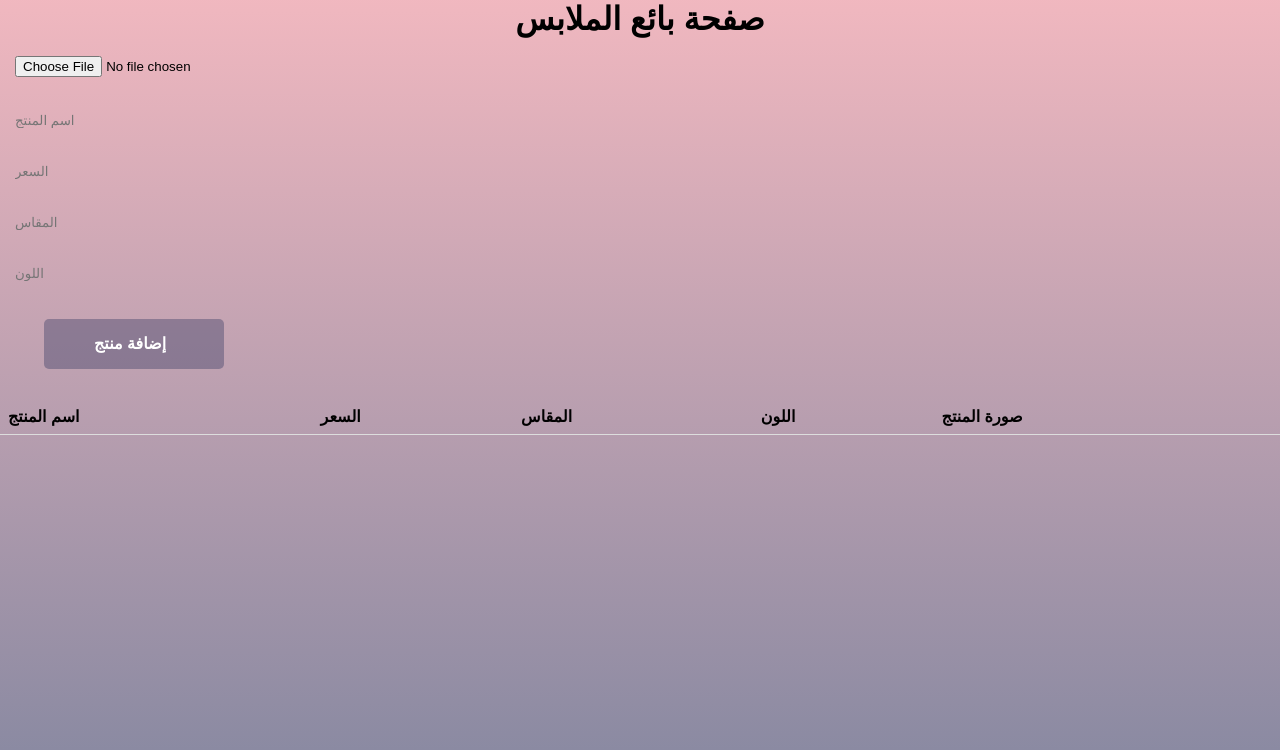
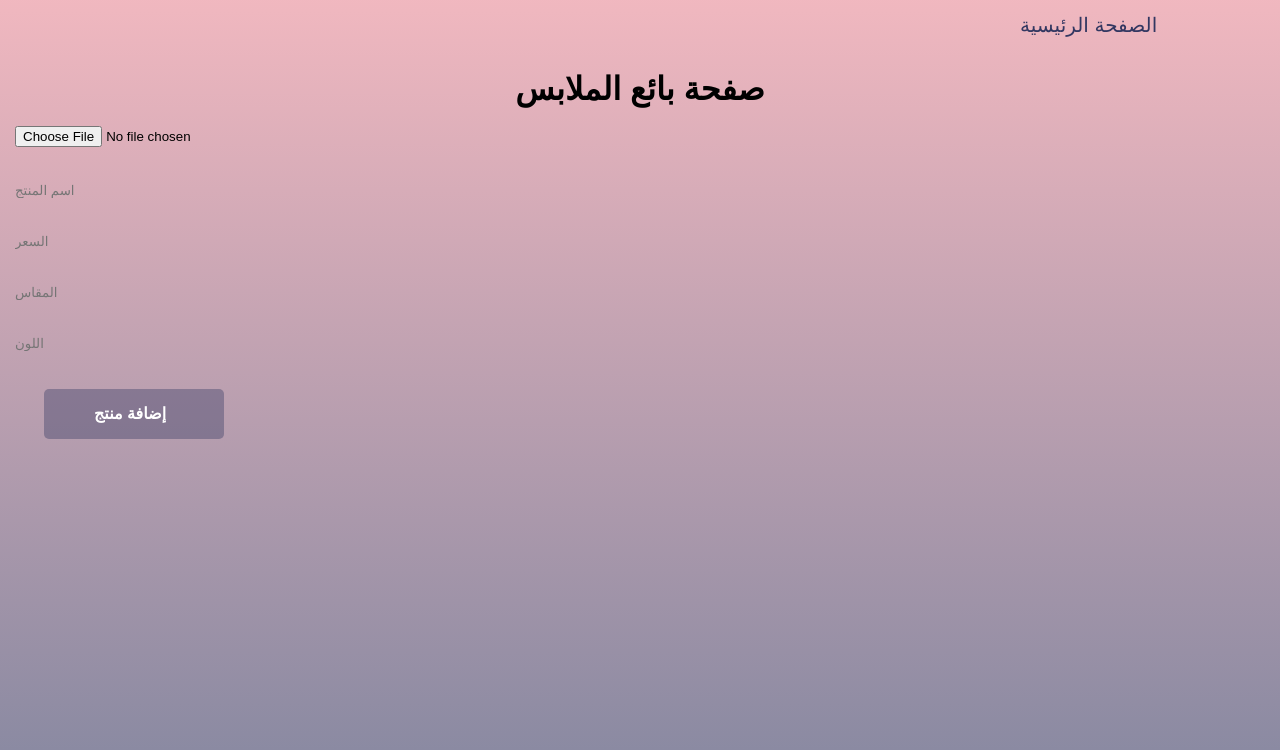
Before and after one commit to SH1kha1/reWear, a website: page public/sellerAccountPage.html in a window 1280 px wide. Drawn offline with Linux system fonts and the light colour scheme.

Commit message:
Update sellerAccountPage.html

```diff
--- a/public/sellerAccountPage.html
+++ b/public/sellerAccountPage.html
@@ -20,12 +20,14 @@ body {
 
   h1 {
     text-align: center;
+    display: flex;
+    flex-direction: column;
+    padding-top: 20px;
   }
 
   form {
     margin-bottom: 10px;
   }
-
   button {
             width: 180px;
             position: relative;
@@ -50,9 +52,24 @@ body {
     text-align: left;
     border-bottom: 1px solid #ddd;
   }
-
+  a{
+    margin-left: 1000px;
+      text-decoration: none;
+      display: flex;
+      padding: 10px 20px;
+      font-size: 20px;
+      width: 200px;
+      height: 50px;
+      justify-content: space-between;
+      align-items: center;
+      border-radius: 8px;
+  }
+  a:hover{
+      background-color: rgba(50, 55, 97, 0.384);
+      color: rgb(231, 136, 149);
+  }
   </style>
-
+    <a href="index.html"class ="Home-page">الصفحة الرئيسية </a>
     <h1>صفحة بائع  الملابس</h1>
     <form id="productForm">
      <input type="file" id="image">
@@ -63,19 +80,6 @@ body {
 
       <button type="submit" id="addProductBtn">إضافة منتج</button>
     </form>
-  <table id="productTable">
-    <thead>
-      <tr>
-        <th>اسم المنتج</th>
-        <th>السعر</th>
-        <th>المقاس</th>
-        <th>اللون</th>
-        <th>صورة المنتج</th>
-      </tr>
-    </thead>
-    <tbody id="productList">
-    </tbody>
-  </table>
   <script src="script.js"></script>
 </body>
 
```
